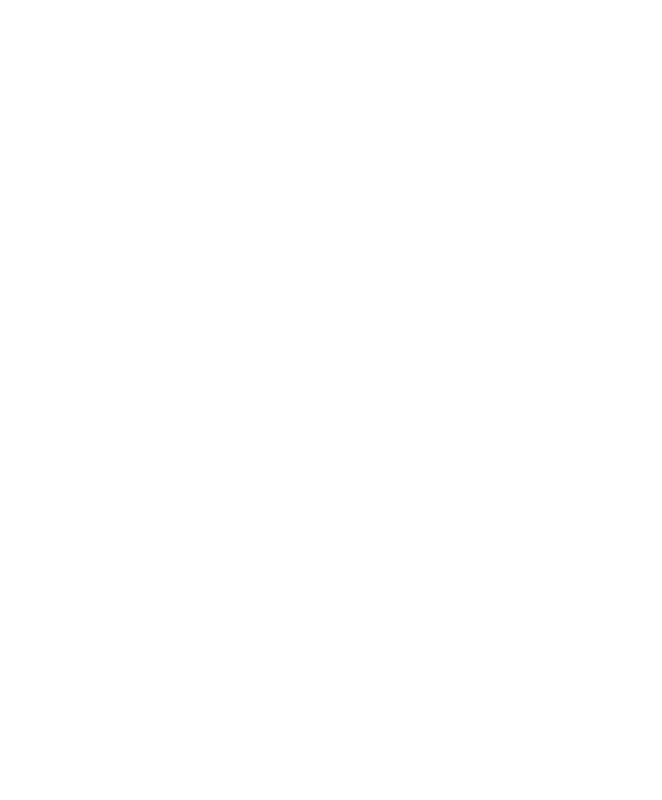
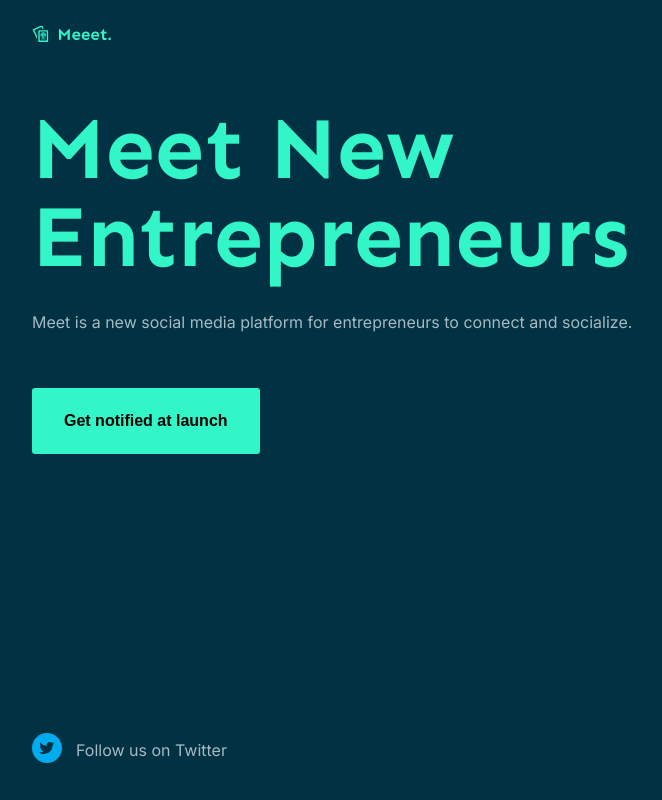
Before and after one commit to myo-zin-thant/week-4-practice, a plain HTML site: page index.html in a window 1280 px wide. Shown: the whole page, without its empty margins (188-850 px from the left). Drawn offline with Linux system fonts and the light colour scheme.

Commit message:
style-added

```diff
--- a/index.html
+++ b/index.html
@@ -1,14 +1,51 @@
 <!DOCTYPE html>
 <html lang="en">
-<head>
-  <meta charset="UTF-8">
-  <meta http-equiv="X-UA-Compatible" content="IE=edge">
-  <meta name="viewport" content="width=device-width, initial-scale=1.0">
-  <title>CSS and JS Exercises/title>
-    <link rel="stylesheet" href="style.css">
-</head>
-<body>
-
-  <script src="app.js"></script>
-</body>
+  <head>
+    <meta charset="UTF-8" />
+    <meta http-equiv="X-UA-Compatible" content="IE=edge" />
+    <meta name="viewport" content="width=device-width, initial-scale=1.0" />
+    <title>CSS and JS Exercises</title>
+    <link rel="stylesheet" href="style.css" />
+  </head>
+  <body>
+    <nav>
+      <div class="container">
+        <img src="icons/Logo.svg" alt="Meet. Logo" class="margin-adjust" />
+      </div>
+    </nav>
+    <main>
+      <section>
+        <div class="container">
+          <h2 class="title margin-adjust">Meet New Entrepreneurs</h2>
+          <p class="description margin-adjust">
+            Meet is a new social media platform for entrepreneurs to connect and
+            socialize.
+          </p>
+          <button class="btn">Get notified at launch</button>
+        </div>
+      </section>
+    </main>
+    <footer>
+      <div class="container">
+        <a href="https://www.twitter.com" target="_blank">
+          <svg
+            width="48"
+            height="48"
+            viewBox="0 0 48 48"
+            fill="none"
+            xmlns="http://www.w3.org/2000/svg"
+          >
+            <path
+              fill-rule="evenodd"
+              clip-rule="evenodd"
+              d="M0 24C0 10.7452 10.7452 0 24 0C37.2548 0 48 10.7452 48 24C48 37.2548 37.2548 48 24 48C10.7452 48 0 37.2548 0 24ZM23.2812 19.5075L23.3316 20.338L22.4922 20.2363C19.4369 19.8465 16.7677 18.5245 14.5013 16.3043L13.3934 15.2027L13.108 16.0162C12.5036 17.8296 12.8897 19.7448 14.1488 21.0328C14.8203 21.7446 14.6692 21.8463 13.5109 21.4226C13.108 21.287 12.7554 21.1854 12.7219 21.2362C12.6044 21.3548 13.0072 22.8971 13.3262 23.5072C13.7627 24.3546 14.6524 25.1851 15.6261 25.6766L16.4487 26.0664L15.475 26.0833C14.5349 26.0833 14.5013 26.1003 14.6021 26.4562C14.9378 27.5578 16.264 28.7272 17.7413 29.2357L18.7822 29.5916L17.8756 30.1339C16.5326 30.9135 14.9546 31.3542 13.3766 31.3881C12.6211 31.405 12 31.4728 12 31.5237C12 31.6931 14.0481 32.6422 15.24 33.0151C18.8157 34.1167 23.063 33.6422 26.2526 31.7609C28.5189 30.422 30.7852 27.7612 31.8428 25.1851C32.4136 23.8123 32.9844 21.304 32.9844 20.1007C32.9844 19.3211 33.0347 19.2194 33.9748 18.2872C34.5288 17.7449 35.0492 17.1517 35.15 16.9822C35.3178 16.6602 35.3011 16.6602 34.4449 16.9483C33.018 17.4568 32.8165 17.389 33.5216 16.6263C34.042 16.084 34.6631 15.101 34.6631 14.8129C34.6631 14.762 34.4113 14.8468 34.1259 14.9993C33.8238 15.1688 33.1523 15.423 32.6486 15.5756L31.7421 15.8637L30.9195 15.3044C30.4663 14.9993 29.8283 14.6604 29.4926 14.5587C28.6364 14.3214 27.327 14.3553 26.5548 14.6265C24.4563 15.3891 23.1301 17.3551 23.2812 19.5075Z"
+              fill="#00ACEE"
+            />
+          </svg>
+        </a>
+        <p>Follow us on Twitter</p>
+      </div>
+    </footer>
+    <script src="app.js"></script>
+  </body>
 </html>
--- a/style.css
+++ b/style.css
@@ -0,0 +1,78 @@
+@import url("https://fonts.googleapis.com/css2?family=Inter:wght@400;600;700&family=Sen:wght@400;700&display=swap");
+
+* {
+  margin: 0;
+  padding: 0;
+  box-sizing: border-box;
+}
+
+body {
+  font-family: "Inter", sans-serif;
+  color: #32f5c8;
+  background-color: #013243;
+}
+
+nav {
+  padding: 24px 0;
+}
+
+nav img {
+  width: 80px;
+}
+
+.container {
+  width: 840px;
+  margin: 0 auto;
+}
+
+.title {
+  font-size: 5.5rem;
+  font-family: "Sen", sans-serif;
+  line-height: 1;
+}
+
+.description {
+  margin-top: 24px;
+  font-size: 1rem;
+  color: #a5bac3;
+}
+
+.btn {
+  margin-top: 24px;
+  padding: 24px 32px;
+  font-size: 1rem;
+  font-weight: 600;
+  background-color: #32f5c8;
+  border: none;
+  border-radius: 3px;
+}
+
+.btn:hover {
+  background-color: #fff;
+}
+
+footer {
+  width: 100%;
+  padding: 24px 0;
+  position: fixed;
+  left: 0;
+  bottom: 0;
+}
+
+footer p {
+  color: #a5bac3;
+}
+
+footer .container {
+  display: flex;
+  align-items: center;
+}
+
+footer svg {
+  width: 30px;
+  margin-right: 14px;
+}
+
+.margin-adjust {
+  margin-bottom: 32px;
+}
```
Also changed, not shown: icons/Logo.svg (added), icons/Twitter.svg (added), icons/User Avatar 1.svg (added), icons/User Avatar 2.svg (added), icons/User Avatar 3.svg (added), icons/User Avatar 4.svg (added), icons/User Avatar 5.svg (added).
